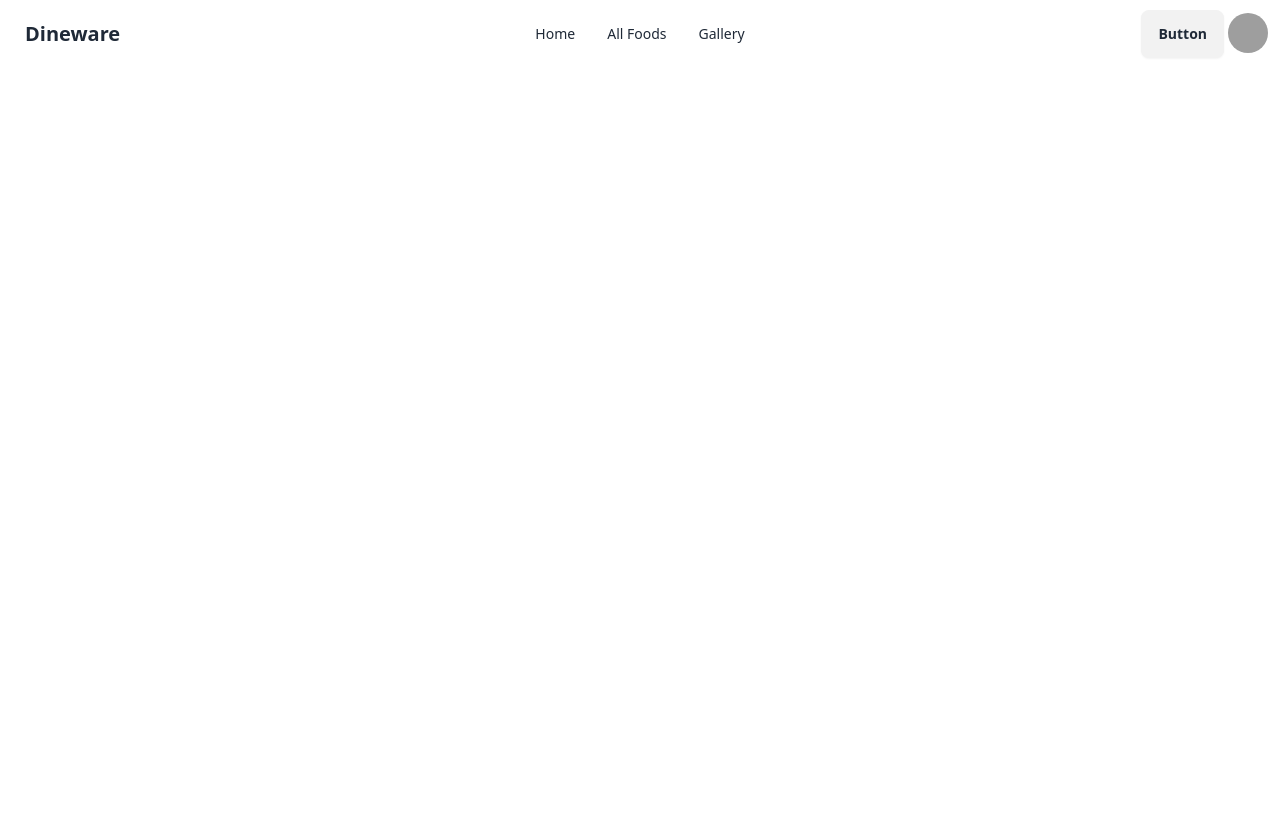
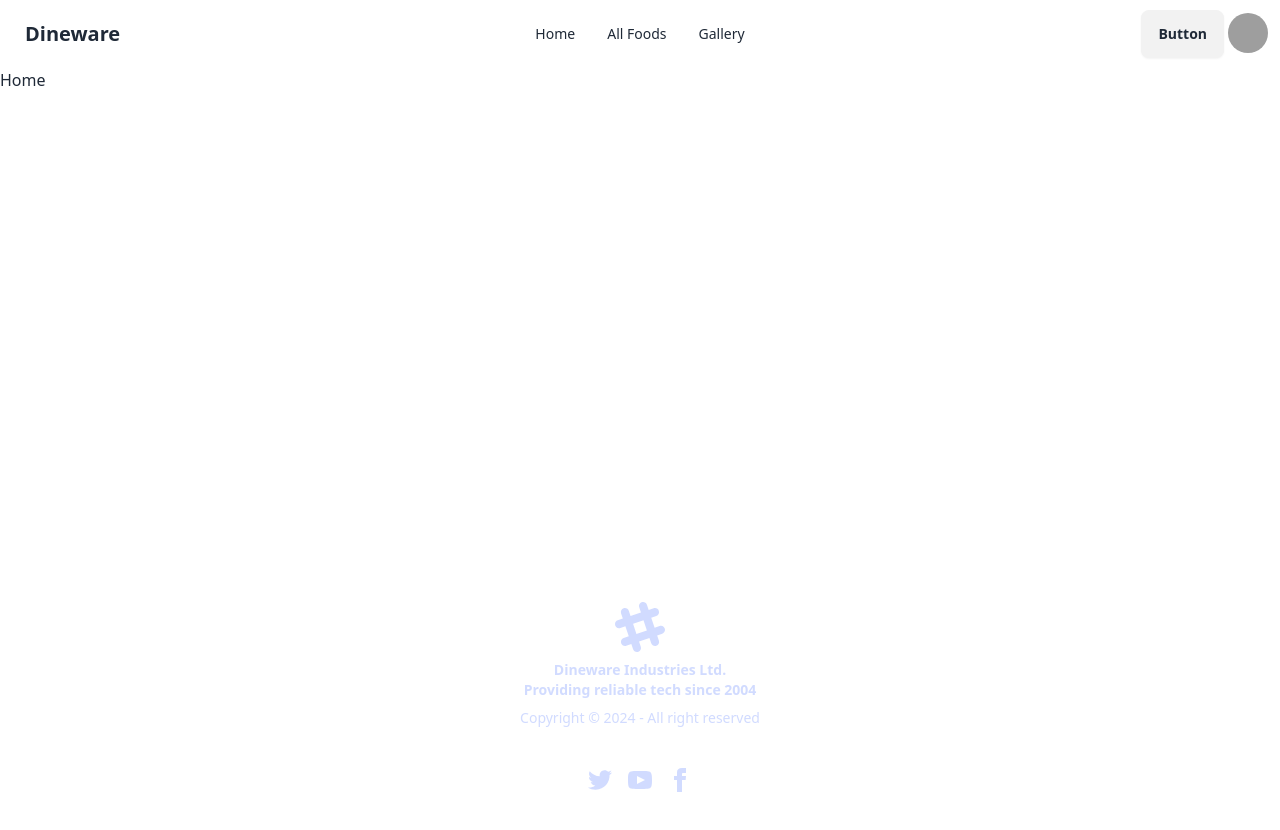
Before and after one commit to xyryc/Dineware-client, a React (Vite) app: page / in a window 1280 px wide. Before the commit the page ends 800 px from the top, so only its background shows below. Built offline with nearby package versions, Linux system fonts and the light colour scheme; grey boxes are pictures that could not be loaded.

Commit message:
added footer+scroll to top functionality

```diff
--- /dev/null
+++ b/src/components/Footer.jsx
@@ -0,0 +1,64 @@
+const Footer = () => {
+  return (
+    <footer className="footer footer-center text-primary-content p-10">
+      <aside>
+        <svg
+          width="50"
+          height="50"
+          viewBox="0 0 24 24"
+          xmlns="http://www.w3.org/2000/svg"
+          fillRule="evenodd"
+          clipRule="evenodd"
+          className="inline-block fill-current"
+        >
+          <path d="M22.672 15.226l-2.432.811.841 2.515c.33 1.019-.209 2.127-1.23 2.456-1.15.325-2.148-.321-2.463-1.226l-.84-2.518-5.013 1.677.84 2.517c.391 1.203-.434 2.542-1.831 2.542-.88 0-1.601-.564-1.86-1.314l-.842-2.516-2.431.809c-1.135.328-2.145-.317-2.463-1.229-.329-1.018.211-2.127 1.231-2.456l2.432-.809-1.621-4.823-2.432.808c-1.355.384-2.558-.59-2.558-1.839 0-.817.509-1.582 1.327-1.846l2.433-.809-.842-2.515c-.33-1.02.211-2.129 1.232-2.458 1.02-.329 2.13.209 2.461 1.229l.842 2.515 5.011-1.677-.839-2.517c-.403-1.238.484-2.553 1.843-2.553.819 0 1.585.509 1.85 1.326l.841 2.517 2.431-.81c1.02-.33 2.131.211 2.461 1.229.332 1.018-.21 2.126-1.23 2.456l-2.433.809 1.622 4.823 2.433-.809c1.242-.401 2.557.484 2.557 1.838 0 .819-.51 1.583-1.328 1.847m-8.992-6.428l-5.01 1.675 1.619 4.828 5.011-1.674-1.62-4.829z"></path>
+        </svg>
+        <p className="font-bold">
+          Dineware Industries Ltd.
+          <br />
+          Providing reliable tech since 2004
+        </p>
+        <p>Copyright © {new Date().getFullYear()} - All right reserved</p>
+      </aside>
+      <nav>
+        <div className="grid grid-flow-col gap-4">
+          <a>
+            <svg
+              xmlns="http://www.w3.org/2000/svg"
+              width="24"
+              height="24"
+              viewBox="0 0 24 24"
+              className="fill-current"
+            >
+              <path d="M24 4.557c-.883.392-1.832.656-2.828.775 1.017-.609 1.798-1.574 2.165-2.724-.951.564-2.005.974-3.127 1.195-.897-.957-2.178-1.555-3.594-1.555-3.179 0-5.515 2.966-4.797 6.045-4.091-.205-7.719-2.165-10.148-5.144-1.29 2.213-.669 5.108 1.523 6.574-.806-.026-1.566-.247-2.229-.616-.054 2.281 1.581 4.415 3.949 4.89-.693.188-1.452.232-2.224.084.626 1.956 2.444 3.379 4.6 3.419-2.07 1.623-4.678 2.348-7.29 2.04 2.179 1.397 4.768 2.212 7.548 2.212 9.142 0 14.307-7.721 13.995-14.646.962-.695 1.797-1.562 2.457-2.549z"></path>
+            </svg>
+          </a>
+          <a>
+            <svg
+              xmlns="http://www.w3.org/2000/svg"
+              width="24"
+              height="24"
+              viewBox="0 0 24 24"
+              className="fill-current"
+            >
+              <path d="M19.615 3.184c-3.604-.246-11.631-.245-15.23 0-3.897.266-4.356 2.62-4.385 8.816.029 6.185.484 8.549 4.385 8.816 3.6.245 11.626.246 15.23 0 3.897-.266 4.356-2.62 4.385-8.816-.029-6.185-.484-8.549-4.385-8.816zm-10.615 12.816v-8l8 3.993-8 4.007z"></path>
+            </svg>
+          </a>
+          <a>
+            <svg
+              xmlns="http://www.w3.org/2000/svg"
+              width="24"
+              height="24"
+              viewBox="0 0 24 24"
+              className="fill-current"
+            >
+              <path d="M9 8h-3v4h3v12h5v-12h3.642l.358-4h-4v-1.667c0-.955.192-1.333 1.115-1.333h2.885v-5h-3.808c-3.596 0-5.192 1.583-5.192 4.615v3.385z"></path>
+            </svg>
+          </a>
+        </div>
+      </nav>
+    </footer>
+  );
+};
+
+export default Footer;
--- /dev/null
+++ b/src/components/ScrollToTop.jsx
@@ -0,0 +1,13 @@
+import { useEffect } from "react";
+import { useLocation } from "react-router-dom";
+
+const ScrollToTop = () => {
+  const { pathname } = useLocation();
+
+  useEffect(() => {
+    window.scrollTo(0, 0);
+  }, [pathname]);
+
+  return null;
+};
+export default ScrollToTop;
--- a/src/index.css
+++ b/src/index.css
@@ -1,3 +1,8 @@
 @tailwind base;
 @tailwind components;
 @tailwind utilities;
+
+html {
+  scroll-behavior: smooth;
+  overflow-y: scroll;
+}
--- a/src/layouts/Main.jsx
+++ b/src/layouts/Main.jsx
@@ -1,9 +1,22 @@
+import { Outlet } from "react-router-dom";
+import Footer from "../components/Footer";
 import Navbar from "../components/Navbar";
+import ScrollToTop from "../components/ScrollToTop";
 
 const Main = () => {
-  return <div>
-    <Navbar/>
-  </div>;
+  return (
+    <div>
+      <Navbar />
+
+      <ScrollToTop/>
+      {/* Outlet */}
+      <div className="min-h-[calc(100vh-306px)]">
+        <Outlet />
+      </div>
+
+      <Footer />
+    </div>
+  );
 };
 
 export default Main;
```
Also changed, not shown: 1 other file (tests, documents, lock files or other folders).
